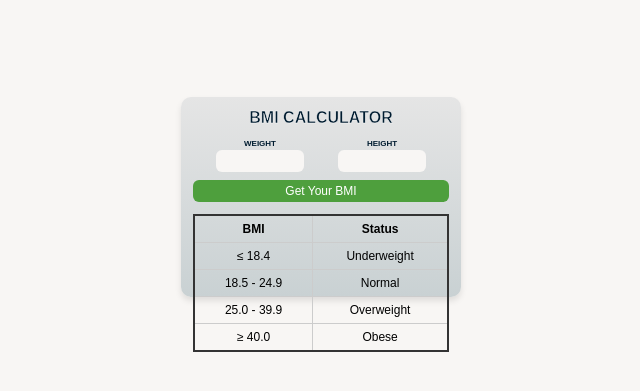
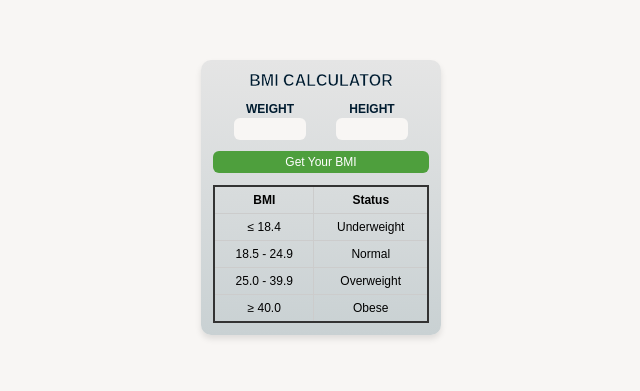
Before and after one commit to dip1797/bmi_calculator, a plain HTML site: page index.html in a window 1280 px wide. Shown: the part 203-594 px from the top of the page, without its empty margins (319-959 px from the left). Drawn offline with Linux system fonts and the light colour scheme.

Commit message:
style.css

```diff
--- a/style.css
+++ b/style.css
@@ -5,14 +5,14 @@
 }
 
 body {
-    font-size: 14px;
+    font-size: 20px;
     min-height: 100vh;
     background-color: var(--back);
     font-family: 'Poppins', sans-serif;
     display: flex;
     align-items: center;
     justify-content: center;
-    margin: 0;
+
 }
 
 :root {
@@ -23,8 +23,7 @@ body {
 }
 
 .card {
-    width: 280px;
-    height:200px;
+    width: 240px;
     padding: 12px;
     background: linear-gradient(180deg, #E5E5E5 0%, #C9D1D3 100%);
     text-align: center;
@@ -116,7 +115,7 @@ th, td {
 
 span {
     color: #001C30;
-    font-size: 8px;
+    font-size: 12px;
 }
 
 #error {
@@ -126,13 +125,14 @@ span {
     margin-top: 5px;
 }
 
-/* @media screen and (max-width: 600px) {
+@media screen and (max-width: 600px) {
     body {
         font-size: 12px;
     }
     .card {
         font-size: 10px;
         width: 200px;
+
         padding: 8px;
         background: linear-gradient(180deg, #E5E5E5 0%, #C9D1D3 100%);
         text-align: center;
@@ -216,11 +216,10 @@ span {
         margin-left: 30px;
         text-align: center;
         padding: 8px;
-        border-radius: 8px;
+
         background-color: var(--secondary);
         color: white;
         margin-top: 8px;
         font-size: 10px;
     }
 }
- */
```
